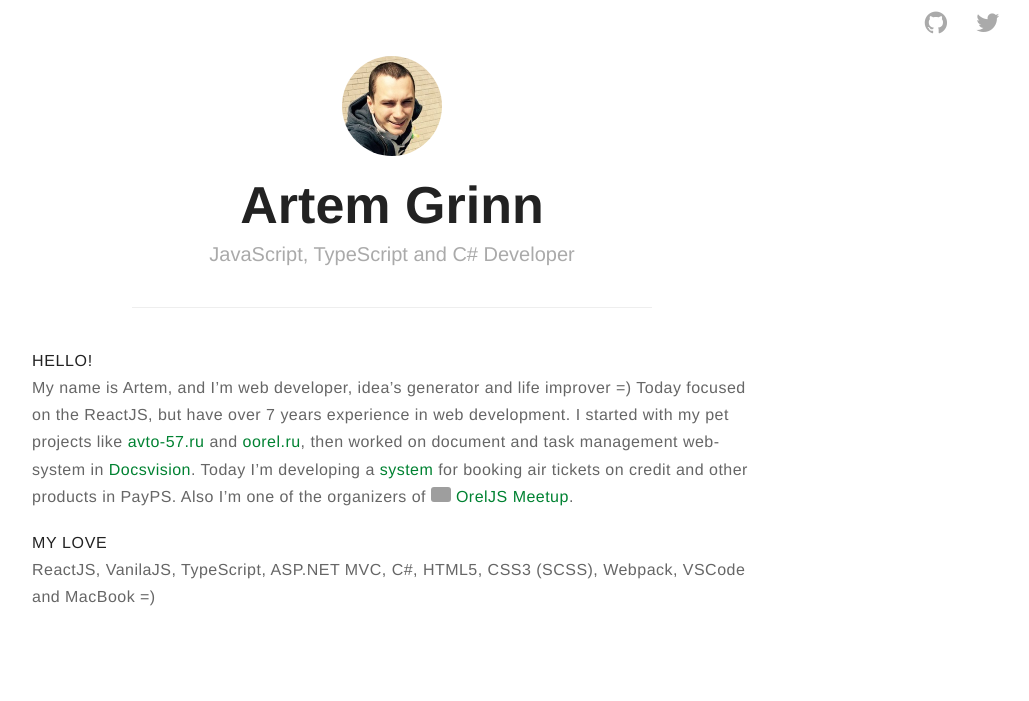
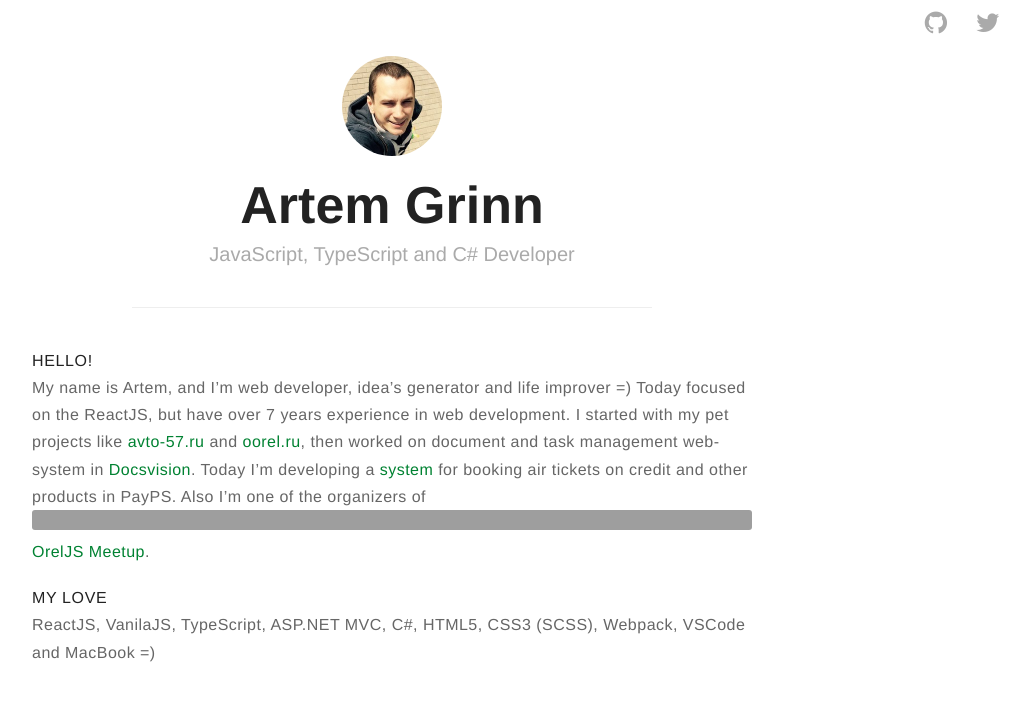
Before and after one commit to ArtemGrinn/artemgrinn.github.io, a Jekyll site: the page built from index.md, in a window 1280 px wide. Shown: the top 701 px of the page, without its empty margins (248-1277 px from the left). Built offline with Jekyll 4.4.1, drawn with Linux system fonts in a browser that asks for light colours; our own code applies the rules of GitHub Pages for plain Markdown files; grey boxes are pictures that could not be loaded.

Commit message:
Update style.css

```diff
--- a/assets/css/style.css
+++ b/assets/css/style.css
@@ -165,7 +165,7 @@ nav.main-nav a.cta {
 }
 
 .home img{
-	width: 20px;
+	height: 20px;
 }
 
 /* Typography */
```
